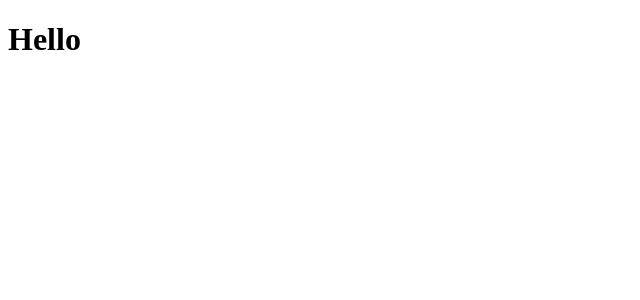
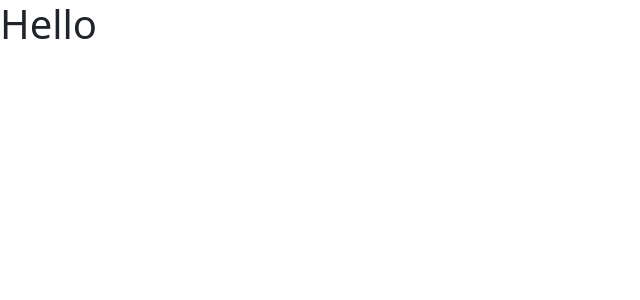
Before and after one commit to saradchhetri07/Ticketing, a Next.js app in the folder client/: page / in a window 1280 px wide. Shown: the top 300 px of the page, without its empty margins (0-640 px from the left). Built offline with nearby package versions, Linux system fonts and the light colour scheme.

Commit message:
added global css

```diff
--- a/client/package.json
+++ b/client/package.json
@@ -10,6 +10,7 @@
   "license": "ISC",
   "description": "",
   "dependencies": {
+    "bootstrap": "^5.3.3",
     "next": "^14.2.16",
     "react": "^18.3.1",
     "react-dom": "^18.3.1"
--- /dev/null
+++ b/client/pages/_app.js
@@ -0,0 +1,5 @@
+import "bootstrap/dist/css/bootstrap.css";
+
+export default ({ Component, pageProps }) => {
+  return <Component {...pageProps} />;
+};
```
Also changed, not shown: 1 other file (tests, documents, lock files or other folders).
